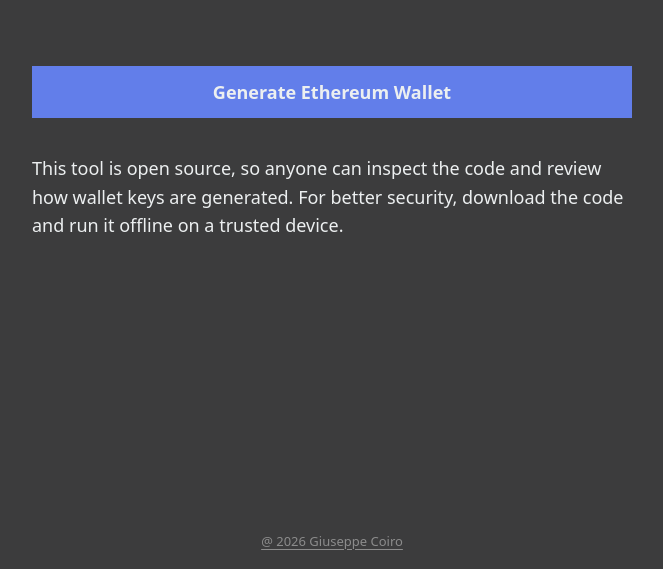
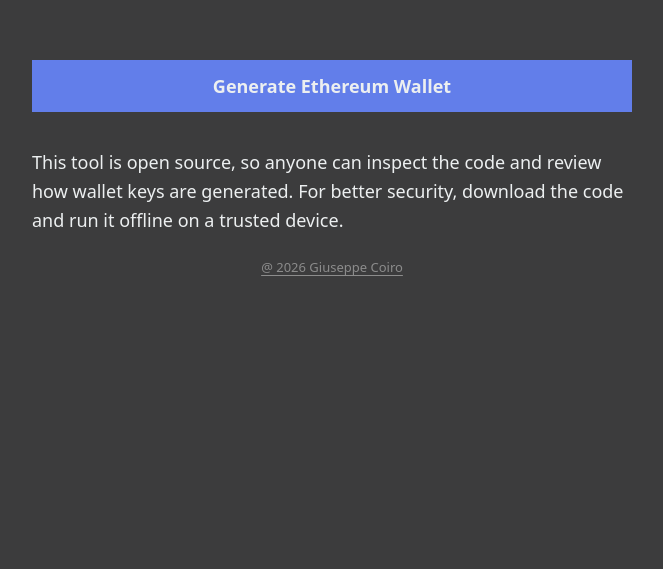
Before and after one commit to pepcoiro/ethereum-wallet-generator, a plain HTML site: page index.html in a window 1280 px wide. Shown: the part 231-800 px from the top of the page, without its empty margins (308-971 px from the left). Drawn offline with Linux system fonts and the light colour scheme.

Commit message:
Place copyright in normal document flow

```diff
--- a/style.css
+++ b/style.css
@@ -137,8 +137,7 @@
   color: var(--fg);
 }
 
-.copyright { position: fixed; left: 0; right: 0; bottom: 12px; z-index: 9999; display: block !important; visibility: visible !important; opacity: 1 !important; margin: 0 !important; padding: 6px 12px; text-align: center; font-size: 13px !important; line-height: 1.5; color: var(--eth-gray); pointer-events: auto; }
+.copyright { position: static; display: block; visibility: visible; opacity: 1; margin: 24px 0 0 !important; padding: 0; text-align: center; font-size: 13px !important; line-height: 1.5; color: var(--eth-gray); pointer-events: auto; }
 .copyright, .copyright a { font-size: 13px !important; font-weight: 400 !important; line-height: 1.5 !important; }
-body { padding-bottom: 56px; }
 .copyright a { color: inherit; text-decoration: underline; text-underline-offset: 3px; }
 .copyright a:hover { color: var(--fg); }
```
